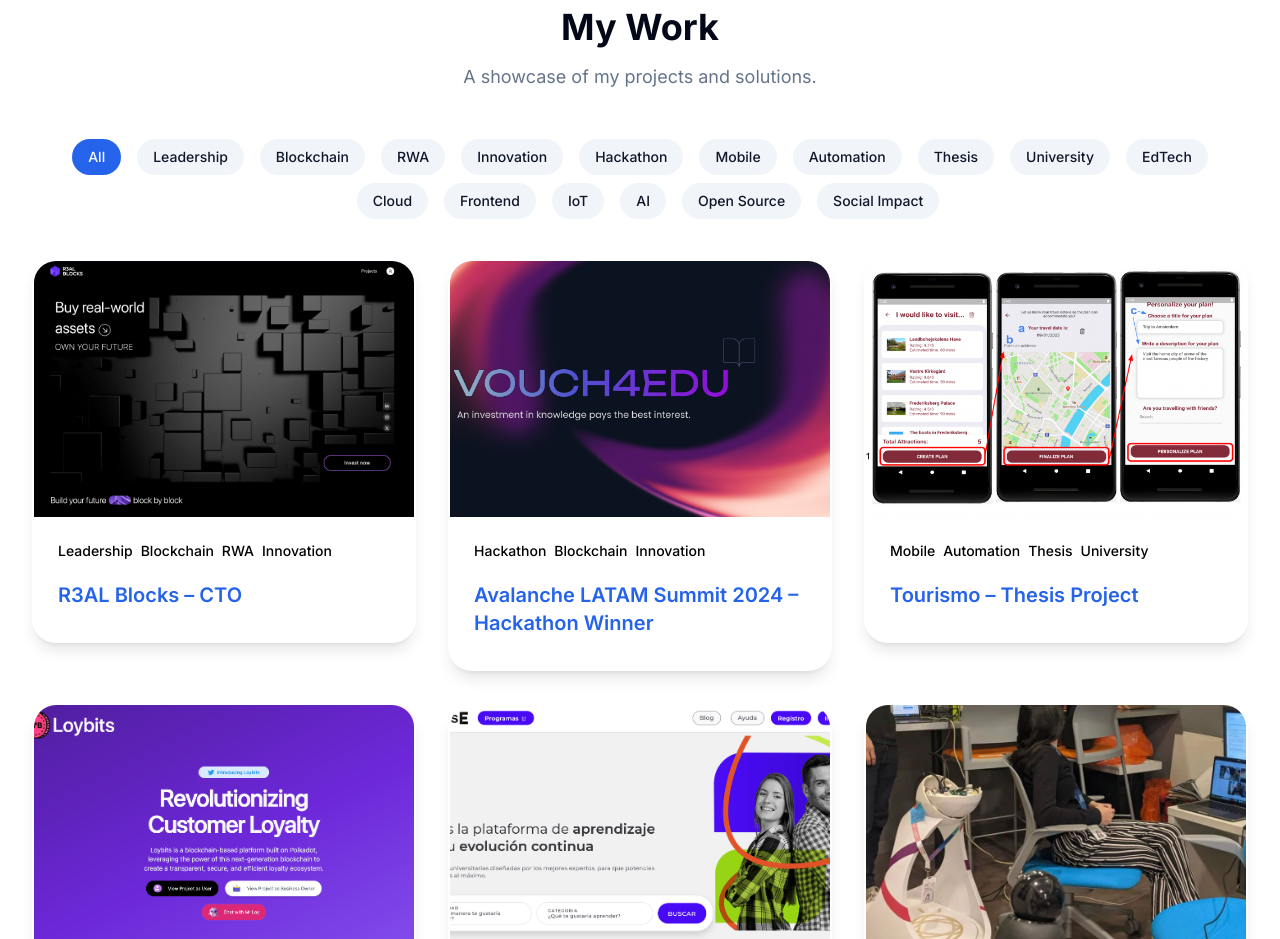
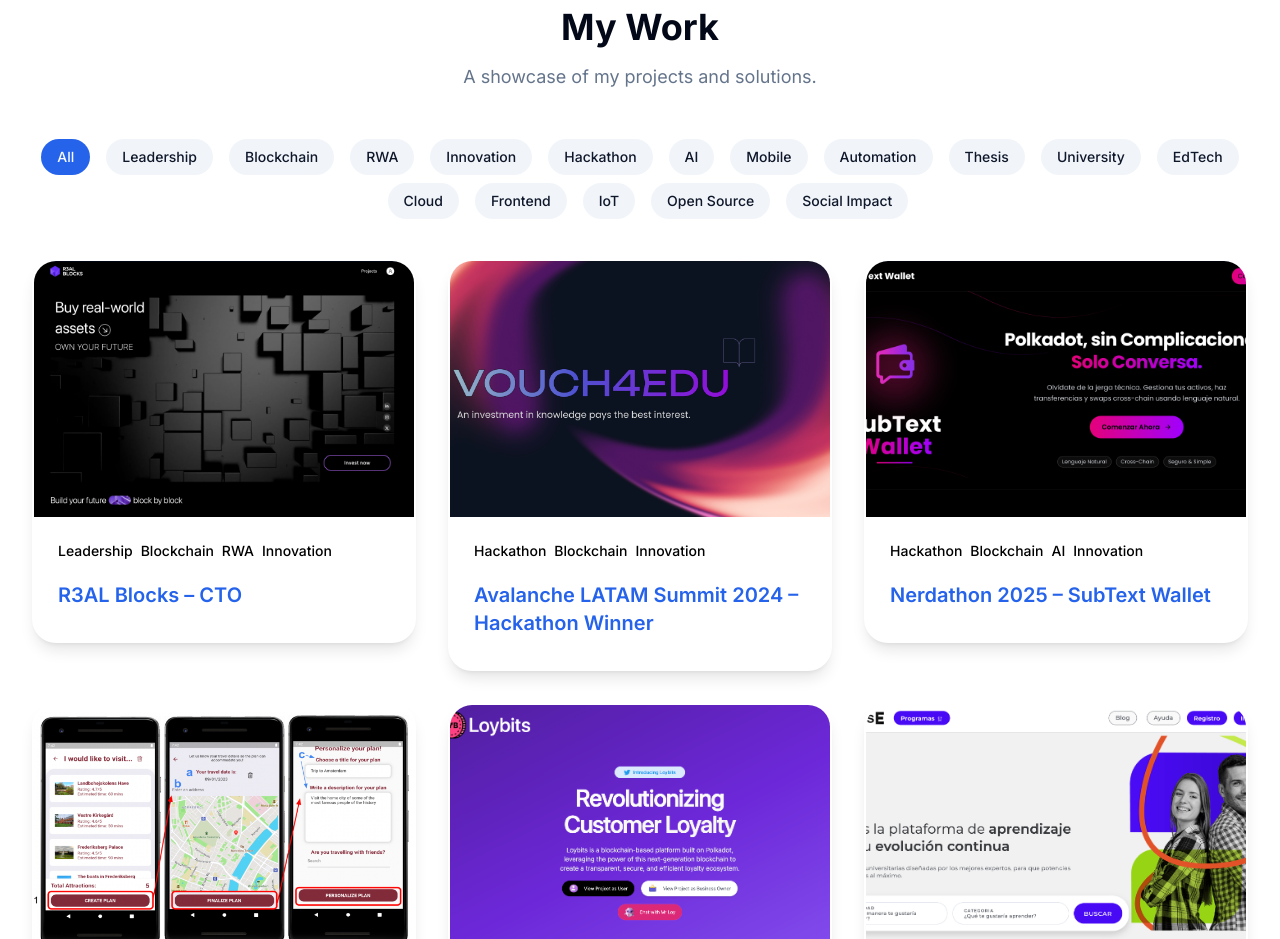
Before and after one commit to rocioferreiro/portfolio, a Next.js app: page / in a window 1280 px wide. Shown: the part 2000-2939 px from the top of the page. Built offline with nearby package versions, Linux system fonts and the light colour scheme.

Commit message:
Add new project "Nerdathon 2025 – SubText Wallet" to PortfolioGrid and update project IDs

```diff
--- a/app/components/PortfolioGrid.tsx
+++ b/app/components/PortfolioGrid.tsx
@@ -35,6 +35,15 @@ const projects: ShowcaseItem[] = [
   },
   {
     id: 3,
+    name: "Nerdathon 2025 – SubText Wallet",
+    description: "Conversational wallet for Polkadot built on Discord to simplify blockchain interactions using natural language.",
+    image: "/projects/subtext_wallet.png?height=600&width=600",
+    details: "Built with Next.js, Discord API, polkadot.js, LangChain, Supabase, and OpenAI. Supports wallet creation, balance checking, on-chain transfers, and XCM bridging with a natural language interface.",
+    categories: ["Hackathon", "Blockchain", "AI", "Innovation"],
+    url: "https://subtext-wallet-production.up.railway.app/"
+  },
+  {
+    id: 4,
     name: "Tourismo – Thesis Project",
     description: "A mobile app that generates optimized travel plans based on user-selected attractions.",
     image: "/projects/thesis.png?height=600&width=600",
@@ -43,7 +52,7 @@ const projects: ShowcaseItem[] = [
     url: "https://docs.google.com/presentation/d/1LHwhqucWRrkMSXUSczFg3o3dddurXwizj1mbH_1Lwyk/edit?usp=sharing"
   },
   {
-    id: 4,
+    id: 5,
     name: "Nerdathon 2024 – Polkadot Hackathon",
     description: "2nd place overall for a decentralized loyalty platform built on Polkadot.",
     image: "/projects/loybits.png?height=600&width=600",
@@ -52,7 +61,7 @@ const projects: ShowcaseItem[] = [
     url: "https://loybits.vercel.app"
   },
   {
-    id: 5,
+    id: 6,
     name: "Get Sein – Technical Leader",
     description: "Leading blockchain innovation projects and worked in an EdTech platform called MundosE",
     image: "/projects/mundose.png?height=600&width=600",
@@ -61,7 +70,7 @@ const projects: ShowcaseItem[] = [
     url: "https://getsein.com"
   },
   {
-    id: 6,
+    id: 7,
     name: "IBM – Cloud Developer",
     description: "Worked on 'Emma', a 3D-printed cognitive assistant robot and developed institutional pages.",
     image: "/projects/emma.png?height=600&width=600",
```
Also changed, not shown: public/projects/subtext_wallet.png (added).
